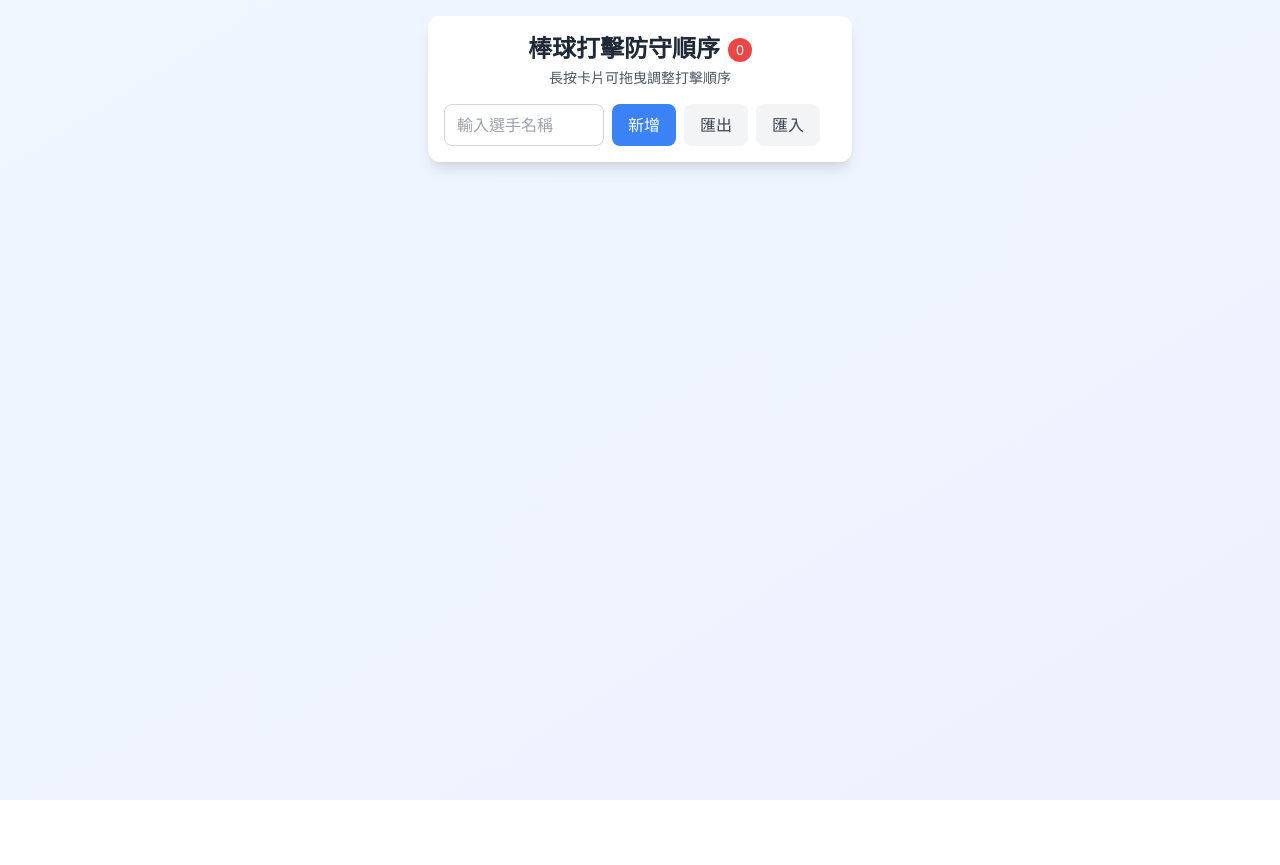
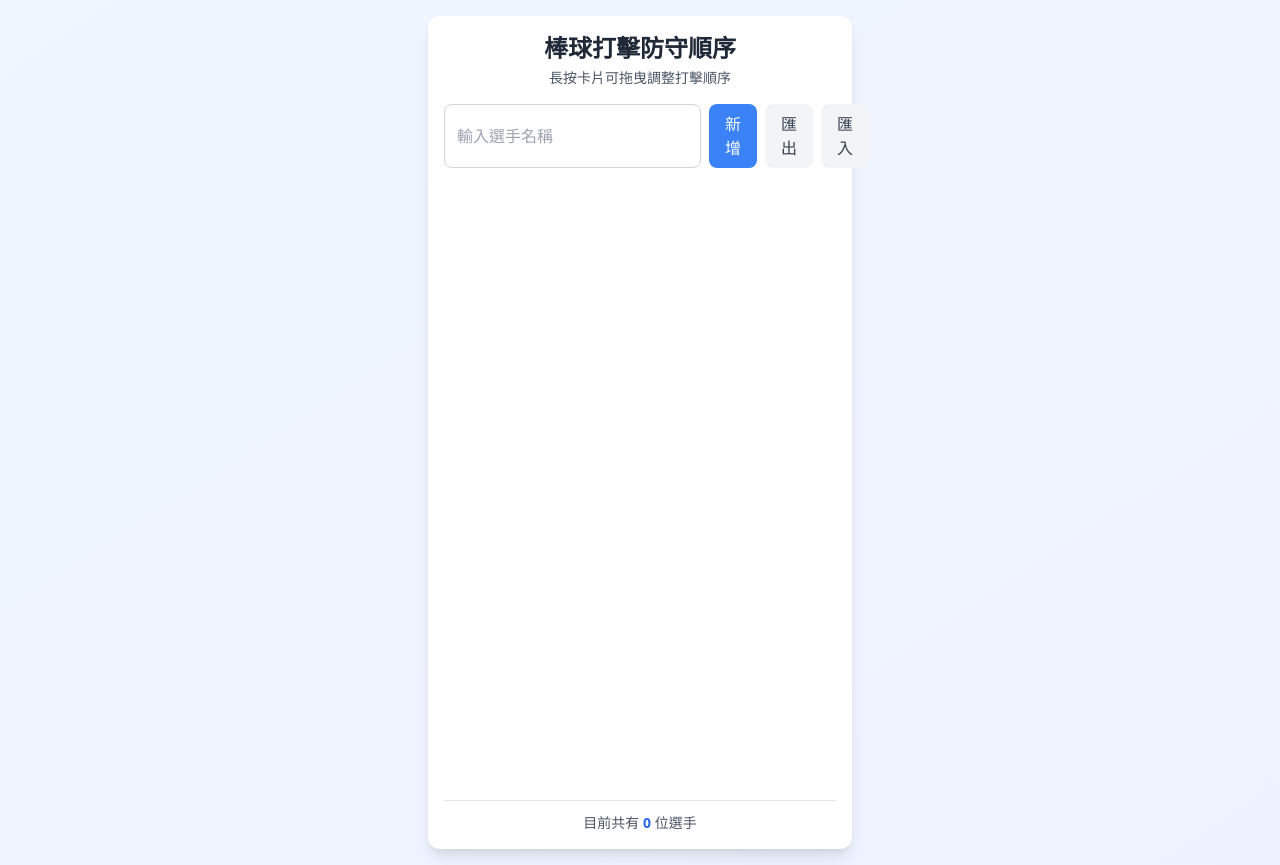
Before and after one commit to DinDon1978/baseball, a plain HTML site: page index.html in a window 1280 px wide. Before the commit the page ends 800 px from the top, so only its background shows below. Drawn offline with nearby package versions, Linux system fonts and the light colour scheme.

Commit message:
Update index.html

```diff
--- a/index.html
+++ b/index.html
@@ -64,38 +64,37 @@
 <body class="bg-gradient-to-br from-blue-50 to-indigo-50 min-h-screen">
     <div class="container mx-auto px-3 py-4 max-w-md">
         <div class="bg-white rounded-xl shadow-lg p-4 space-y-4">
-		<div class="text-center relative">
-		    <div class="flex items-center justify-center gap-2">
-			<h1 class="text-2xl font-bold text-gray-800 mb-1">棒球打擊防守順序</h1>
-			<div class="inline-flex items-center justify-center w-6 h-6 bg-red-500 text-white text-sm rounded-full">
-			    <span id="playerCount">0</span>
-			</div>
-		    </div>
-		    <p class="text-gray-600 text-sm">長按卡片可拖曳調整打擊順序</p>
-		</div>
+            <div class="text-center">
+                <h1 class="text-2xl font-bold text-gray-800 mb-1">棒球打擊防守順序</h1>
+                <p class="text-gray-600 text-sm">長按卡片可拖曳調整打擊順序</p>
+            </div>
+
 			<form id="addPlayerForm" class="space-y-3">
 				<div class="flex gap-2">
 					<input type="text" id="playerName" required
-						   class="w-40 px-3 py-2 text-base border border-gray-300 rounded-lg focus:ring-2 focus:ring-blue-500 focus:border-blue-500 transition-all outline-none"
+						   class="w-[55%] px-3 py-2 text-base border border-gray-300 rounded-lg focus:ring-2 focus:ring-blue-500 focus:border-blue-500 transition-all outline-none"
 						   placeholder="輸入選手名稱">
 					<button type="submit"
-							class="bg-blue-500 hover:bg-blue-600 active:bg-blue-700 text-white px-4 py-2 rounded-lg transition-colors duration-200">
+							class="w-[15%] bg-blue-500 hover:bg-blue-600 active:bg-blue-700 text-white px-4 py-2 rounded-lg transition-colors duration-200">
 						新增
 					</button>
 					<button type="button" onclick="exportData()"
-							class="bg-gray-100 hover:bg-gray-200 active:bg-gray-300 text-gray-700 px-4 py-2 rounded-lg transition-colors duration-200">
+							class="w-[15%] bg-gray-100 hover:bg-gray-200 active:bg-gray-300 text-gray-700 px-4 py-2 rounded-lg transition-colors duration-200">
 						匯出
 					</button>
-					<input type="file" id="importFile" accept=".json" style="display: none" onchange="importData(this)">
 					<button type="button" onclick="document.getElementById('importFile').click()"
-							class="bg-gray-100 hover:bg-gray-200 active:bg-gray-300 text-gray-700 px-4 py-2 rounded-lg transition-colors duration-200">
+							class="w-[15%] bg-gray-100 hover:bg-gray-200 active:bg-gray-300 text-gray-700 px-4 py-2 rounded-lg transition-colors duration-200">
 						匯入
 					</button>
 				</div>
 			</form>
 
+            <div id="playerList" class="space-y-2">
+            </div>
 
-
+            <div class="text-center text-gray-600 text-sm border-t pt-3 mt-4">
+                目前共有 <span id="playerCount" class="font-semibold text-blue-600">0</span> 位選手
+            </div>
         </div>
     </div>
 
```
